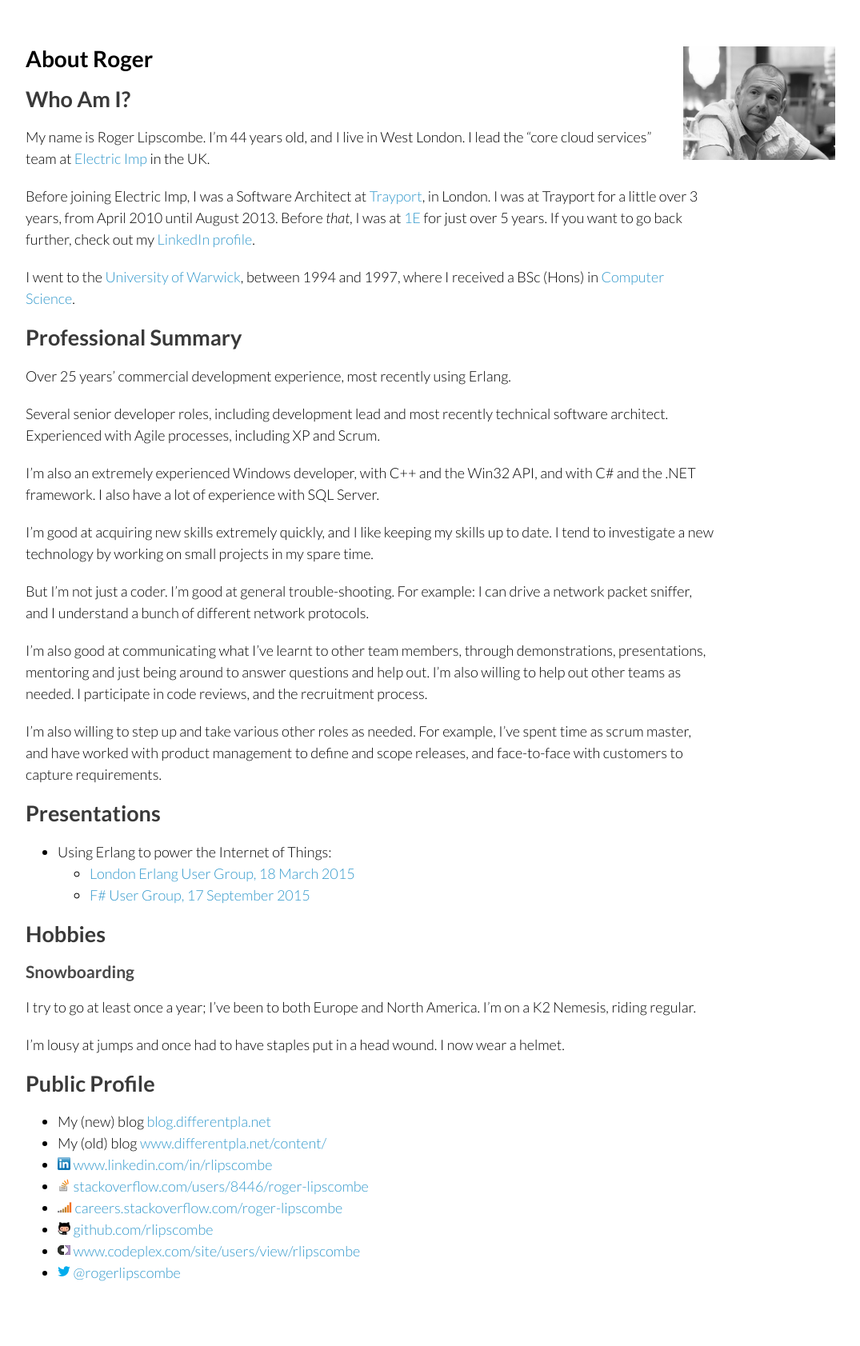
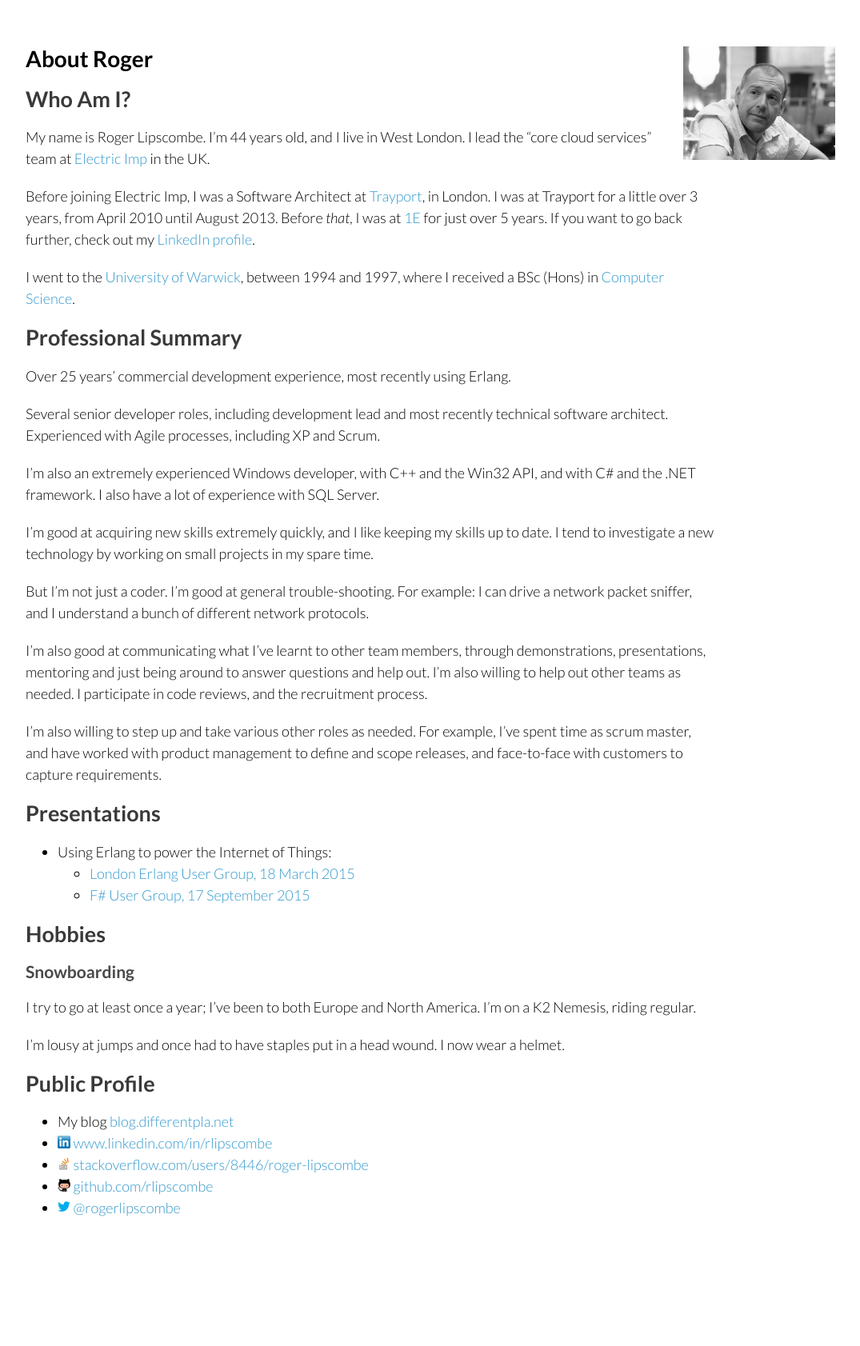
Before and after one commit to rlipscombe/rlipscombe.github.io, a Jekyll site: the page built from index.md, in a window 1280 px wide. Shown: the whole page at 80% size, without its empty margins (178-1253 px from the left). Built offline with Jekyll 4.4.1, drawn with Linux system fonts in a browser that asks for light colours; after the commit the page ends 1602 px from its top, so only the background shows below that.

Commit message:
Remove CodePlex, etc., links

```diff
--- a/index.md
+++ b/index.md
@@ -67,11 +67,8 @@
 
 ## Public Profile
 
-* My (new) blog	[blog.differentpla.net](http://blog.differentpla.net)
-* My (old) blog	[www.differentpla.net/content/](http://www.differentpla.net/content/)
+* My blog	[blog.differentpla.net](http://blog.differentpla.net)
 * ![](images/LinkedIn_Logo16px.png) [www.linkedin.com/in/rlipscombe](http://www.linkedin.com/in/rlipscombe)
 * ![](images/so-icon.png) [stackoverflow.com/users/8446/roger-lipscombe](http://stackoverflow.com/users/8446/roger-lipscombe)
-* ![](images/careers-icon.png) [careers.stackoverflow.com/roger-lipscombe](http://careers.stackoverflow.com/roger-lipscombe)
 * ![](images/github-icon.png) [github.com/rlipscombe](http://github.com/rlipscombe)
-* ![](images/codeplex-icon.png) [www.codeplex.com/site/users/view/rlipscombe](http://www.codeplex.com/site/users/view/rlipscombe)
 * ![](images/twitter-icon.png) [@rogerlipscombe](https://twitter.com/rogerlipscombe)
```
